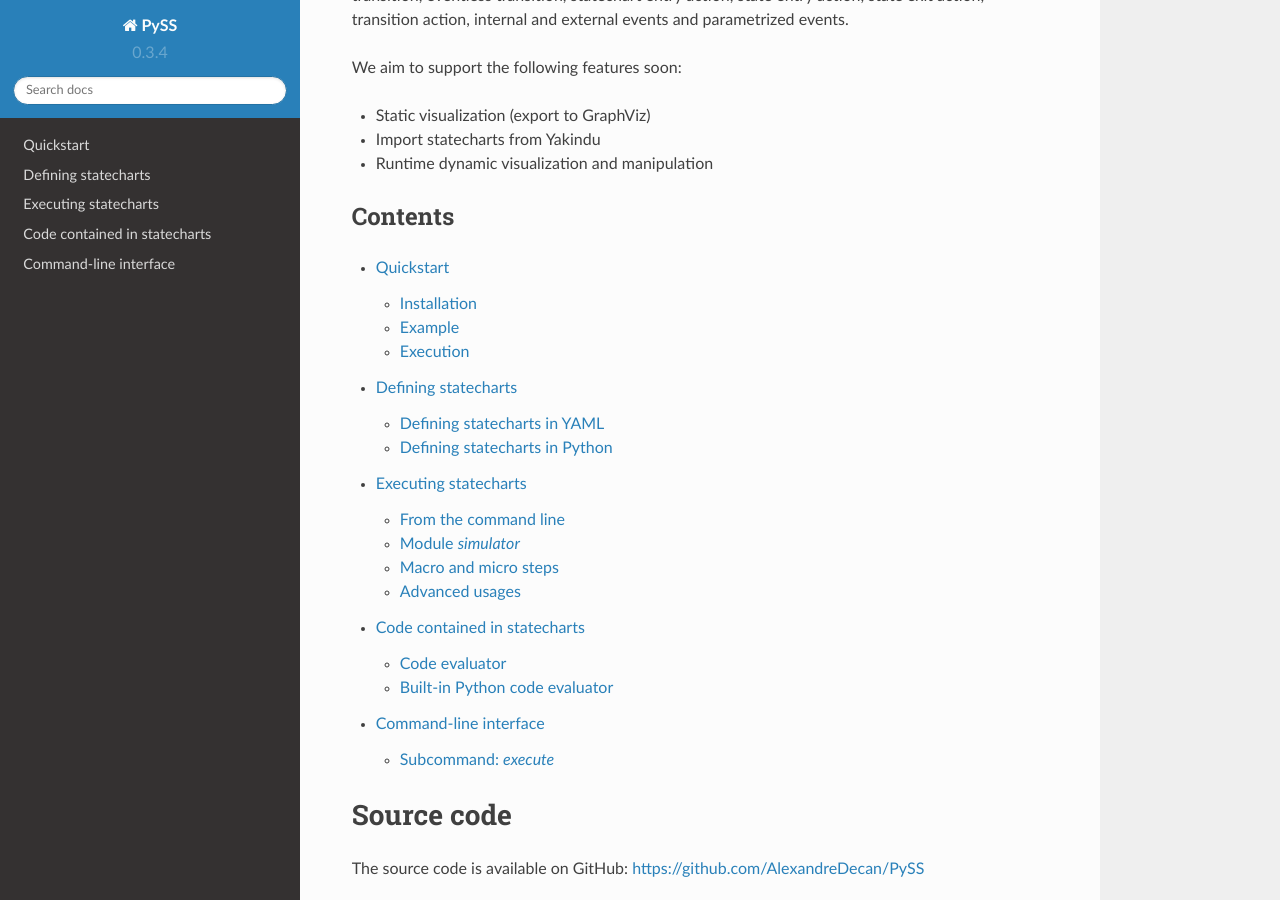
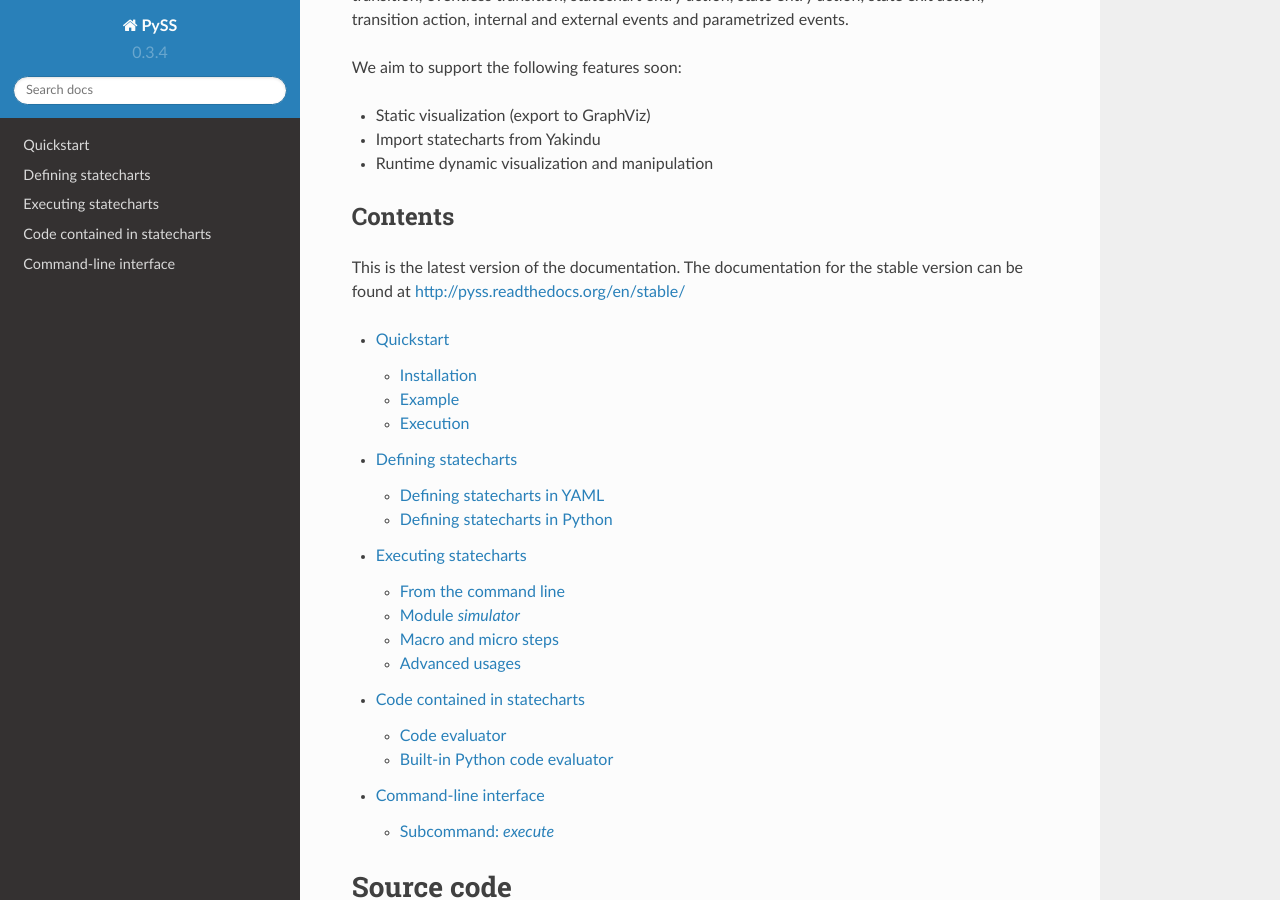
Before and after one commit to AlexandreDecan/sismic, a Sphinx documentation site: the page built from docs/index.rst, in a window 1280 px wide and 900 px high, scrolled down 564 px. Built offline with Sphinx 7.4.7 and the Read the Docs theme 2.0.0, drawn with Linux system fonts in a browser that asks for light colours.

Commit message:
Explain where the "stable" documentation can be found

```diff
--- a/docs/index.rst
+++ b/docs/index.rst
@@ -41,9 +41,11 @@ We aim to support the following features soon:
 - Import statecharts from Yakindu
 - Runtime dynamic visualization and manipulation
 
-
 Contents
 --------
+
+This is the latest version of the documentation. The documentation for the stable version
+can be found at http://pyss.readthedocs.org/en/stable/
 
 .. toctree::
     :maxdepth: 2
```
